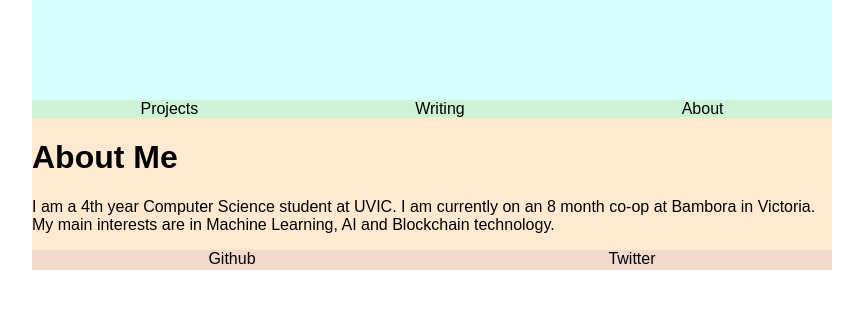
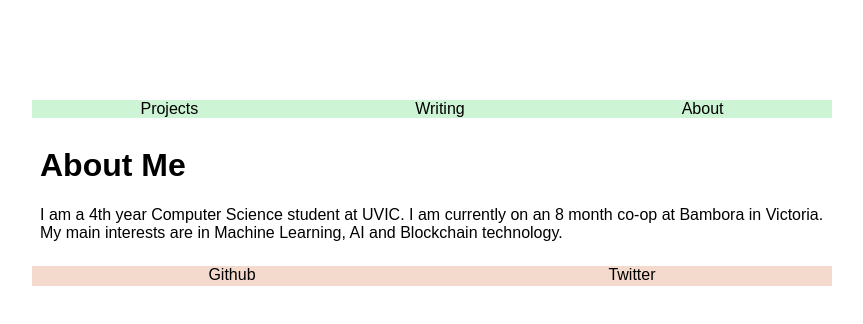
Before and after one commit to jordanmckinney/blog, a React app: page /about in a window 1280 px wide. Shown: the top 324 px of the page, without its empty margins (208-1071 px from the left). Built offline with nearby package versions, Linux system fonts and the light colour scheme.

Commit message:
padding around body, not header or footer

```diff
--- a/src/components/navbar/NavBar.css
+++ b/src/components/navbar/NavBar.css
@@ -1,5 +1,4 @@
 .header-container {
-  background: #d6ffff;
 }
 
 .header {
--- a/src/containers/about/About.css
+++ b/src/containers/about/About.css
@@ -1,6 +1,7 @@
+.about-container {
+  padding: 8px;
+}
+
 .pics-of-me {
   height: 8rem;
 }
-
-p {
-}
--- a/src/containers/about/About.js
+++ b/src/containers/about/About.js
@@ -9,7 +9,9 @@ const input = '# About Me\n\nI am a 4th year Computer Science student at UVIC. I
 
 const About = () => (
   <div>
-    <Article source={input} />
+    <div className="about-container">
+      <Article source={input} />
+    </div>
     <Footer />
   </div>
 )
--- a/src/containers/app/App.css
+++ b/src/containers/app/App.css
@@ -1,7 +1,6 @@
 .app {
     margin-left: auto;
     margin-right: auto;
-    background-color: #ffead1;
 }
 
 @media (min-width: 800px) {
```
Also changed, not shown: src/containers/app/App.js (+5 -5 lines).
